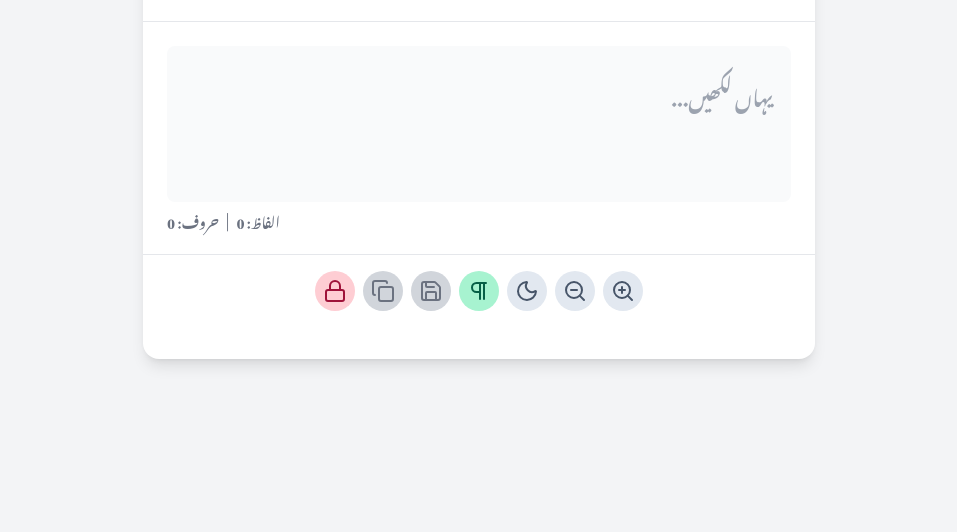
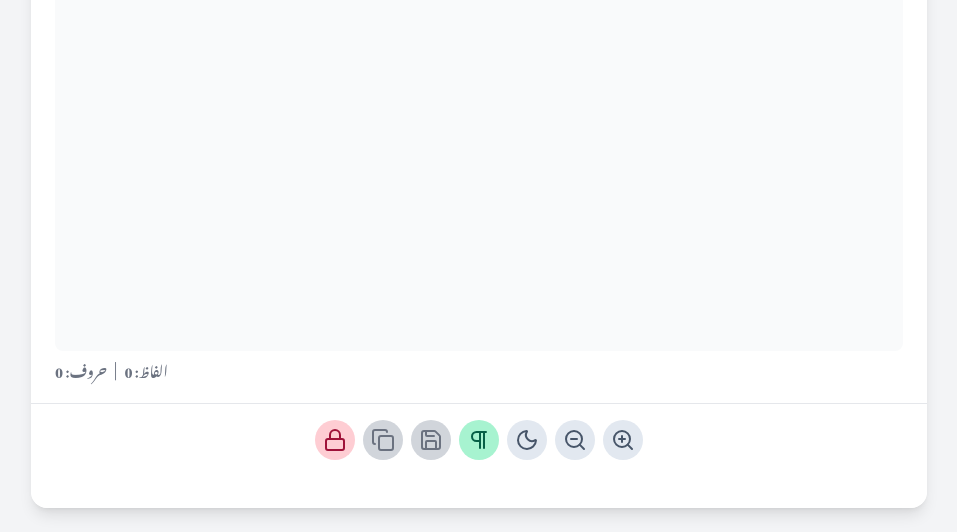
Before and after one commit to thezaid/urdu-font, a plain HTML site: page index.html in a window 1280 px wide. Shown: the part 268-800 px from the top of the page, without its empty margins (161-1118 px from the left). Drawn offline with nearby package versions, Linux system fonts and the light colour scheme; a web font is replaced by a local one.

Commit message:
Update index.html
remove extra spaces

```diff
--- a/index.html
+++ b/index.html
@@ -55,18 +55,17 @@
         }
     </style>
 </head>
-<body class="flex items-start sm:items-center justify-center min-h-screen p-4 bg-gray-100 dark:bg-zinc-950 overflow-hidden">
+<body class="flex flex-col min-h-screen p-4 sm:p-6 bg-gray-100 dark:bg-zinc-950">
 
-    <div class="w-full max-w-2xl mx-auto h-[calc(var(--vh,1vh)*95)] sm:h-auto sm:max-h-[90vh]">
-        <div class="bg-white dark:bg-zinc-900 rounded-2xl shadow-lg overflow-hidden h-full flex flex-col">
+    <div class="w-full max-w-4xl mx-auto flex-grow flex flex-col bg-white dark:bg-zinc-900 rounded-2xl shadow-lg overflow-hidden">
         <div class="p-4 sm:p-6 border-b border-gray-200 dark:border-zinc-800 flex-shrink-0">
             <h1 class="text-2xl sm:text-3xl font-bold text-gray-800 dark:text-gray-100 text-center urdu-text">اردو ٹیکسٹ ایڈیٹر</h1>
             <p class="text-gray-500 dark:text-gray-400 text-center mt-2">Urdu Text Editor</p>
         </div>
 
-            <div class="p-4 sm:p-6 flex-grow min-h-0">
-                <div id="editor-container" class="h-full flex flex-col">
-                    <textarea id="urduInput" class="urdu-input w-full p-4 bg-gray-50 dark:bg-zinc-800 dark:text-gray-200 dark:placeholder-gray-400 rounded-lg border-2 border-transparent focus:border-blue-500 focus:ring-0 outline-none resize-none text-xl flex-grow" placeholder="یہاں لکھیں..."></textarea>
+        <div class="flex-grow min-h-0 relative">
+            <div id="editor-container" class="absolute inset-0 flex flex-col p-4 sm:p-6">
+                <textarea id="urduInput" class="urdu-input w-full bg-gray-50 dark:bg-zinc-800 dark:text-gray-200 dark:placeholder-gray-400 rounded-lg border-2 border-transparent focus:border-blue-500 focus:ring-0 outline-none resize-none text-xl flex-grow p-4"></textarea>
                 <!-- Character and Word Counter -->
                 <div id="text-stats" class="flex justify-end text-sm text-gray-500 dark:text-gray-400 mt-2 pr-1 urdu-text flex-shrink-0">
                     <span>الفاظ: 0</span>
@@ -74,12 +73,13 @@
                     <span>حروف: 0</span>
                 </div>
             </div>
-                <div id="viewer-container" class="hidden h-full">
-                    <div id="lockedText" class="urdu-text w-full h-full p-4 bg-gray-50 dark:bg-zinc-800 dark:text-gray-200 rounded-lg text-xl overflow-y-auto"></div>
+            <div id="viewer-container" class="hidden absolute inset-0 flex flex-col p-4 sm:p-6">
+                <div id="lockedText" class="urdu-text w-full h-full bg-gray-50 dark:bg-zinc-800 dark:text-gray-200 rounded-lg text-xl overflow-y-auto p-4"></div>
             </div>
         </div>
 
-            <div class="p-4 bg-white dark:bg-zinc-900 border-t border-gray-200 dark:border-zinc-800 flex justify-center items-center gap-2 rounded-b-2xl flex-shrink-0">
+        <div class="p-4 bg-white dark:bg-zinc-900 border-t border-gray-200 dark:border-zinc-800 flex flex-col justify-center items-center gap-2 rounded-b-2xl flex-shrink-0">
+            <div class="flex justify-center items-center gap-2">
                 <button id="toggleLockBtn" title="Lock/Edit" class="h-10 w-10 flex items-center justify-center bg-rose-200 text-rose-800 rounded-full hover:bg-rose-300 focus:outline-none focus:ring-4 focus:ring-rose-100 transition-all transform hover:scale-105">
                     <i data-lucide="lock" id="lockIcon"></i>
                     <i data-lucide="pencil" id="editIcon" class="hidden"></i>
@@ -105,7 +105,7 @@
                 </button>
             </div>
             <!-- Animated Feedback Message -->
-            <div id="feedback-message" class="text-center text-sm p-2 h-8 transition-opacity duration-300 opacity-0"></div>
+            <div id="feedback-message" class="text-center text-sm transition-opacity duration-300 opacity-0 h-6 pt-1"></div>
         </div>
     </div>
 
@@ -212,7 +212,7 @@
 
         function showFeedback(message, isError = false) {
             feedbackMessage.textContent = message;
-            feedbackMessage.className = `text-center text-sm p-2 h-8 transition-opacity duration-300 opacity-100 ${isError ? 'text-red-500 dark:text-red-400' : 'text-green-600 dark:text-green-400'}`;
+            feedbackMessage.className = `text-center text-sm transition-opacity duration-300 opacity-100 h-6 pt-1 ${isError ? 'text-red-500 dark:text-red-400' : 'text-green-600 dark:text-green-400'}`;
 
             setTimeout(() => {
                 feedbackMessage.classList.replace('opacity-100', 'opacity-0');
@@ -261,11 +261,11 @@
             element.innerHTML = `<div style="font-family: 'Noto Nastaliq Urdu', serif; direction: rtl; padding: 40px; font-size: 20px; white-space: pre-wrap; word-wrap: break-word;">${lockedText.innerText}</div>`;
 
             const opt = {
-                margin:       1,
-                filename:     'urdu-text.pdf',
-                image:        { type: 'jpeg', quality: 0.98 },
-                html2canvas:  { scale: 2, useCORS: true, letterRendering: true },
-                jsPDF:        { unit: 'in', format: 'letter', orientation: 'portrait' }
+                margin:      1,
+                filename:    'urdu-text.pdf',
+                image:       { type: 'jpeg', quality: 0.98 },
+                html2canvas: { scale: 2, useCORS: true, letterRendering: true },
+                jsPDF:       { unit: 'in', format: 'letter', orientation: 'portrait' }
             };
 
             showFeedback('پی ڈی ایف تیار کی جا رہی ہے...');
@@ -352,6 +352,5 @@
             lucide.createIcons();
         })();
     </script>
-
 </body>
 </html>
```
Lines whose indentation alone changed are shown as unchanged.
